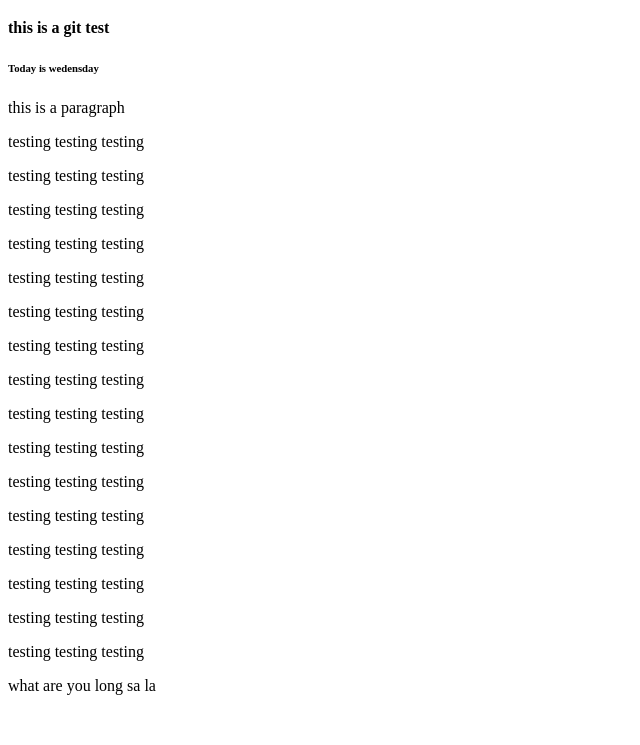
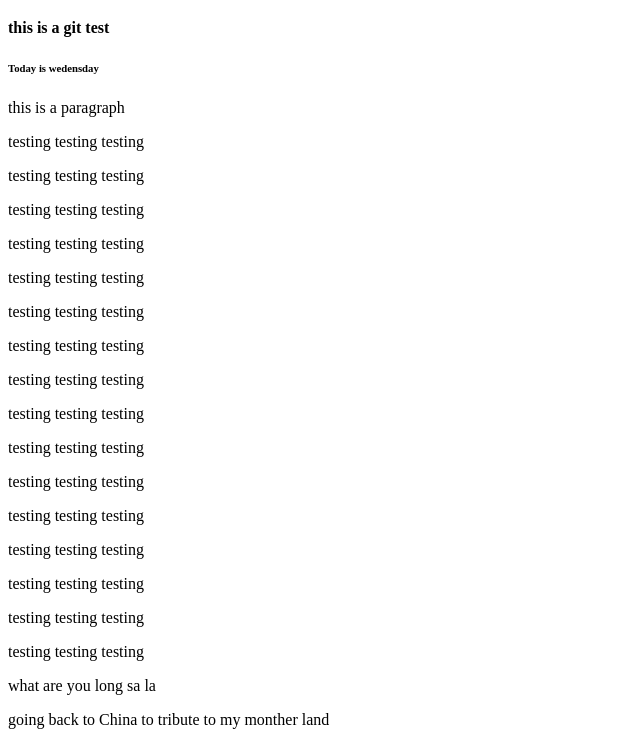
Before and after one commit to kingsfull123/gitTest, a plain HTML site: page index.html in a window 1280 px wide. Shown: the part 61-806 px from the top of the page, without its empty margins (0-640 px from the left). Drawn offline with Linux system fonts and the light colour scheme.

Commit message:
fouth save

```diff
--- a/index.html
+++ b/index.html
@@ -27,5 +27,6 @@
     <p>testing testing testing</p>
     <p>testing testing testing</p>
     <p>what are you long sa la</p>
+    <p>going back to China to tribute to my monther land</p>
 </body>
 </html>
```
